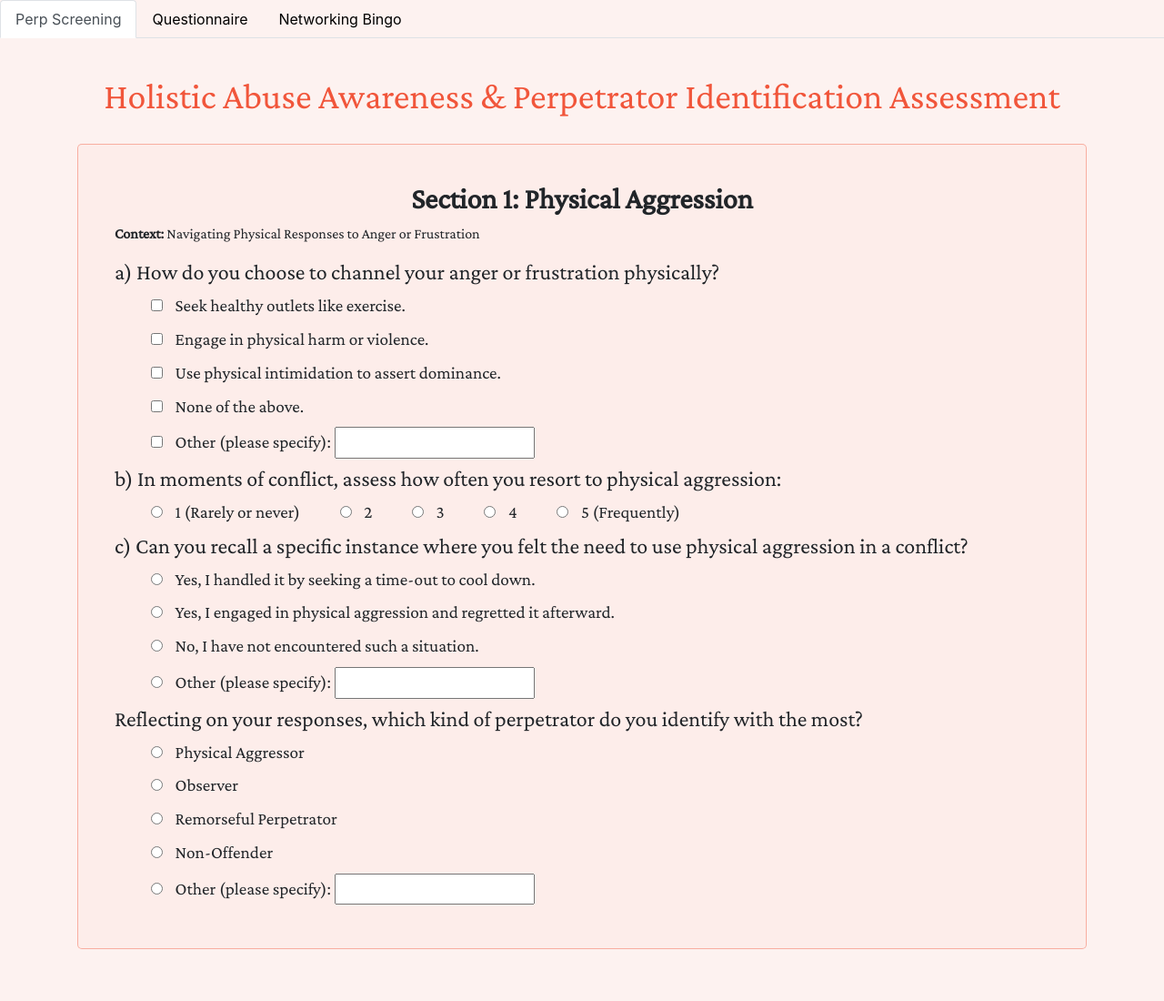
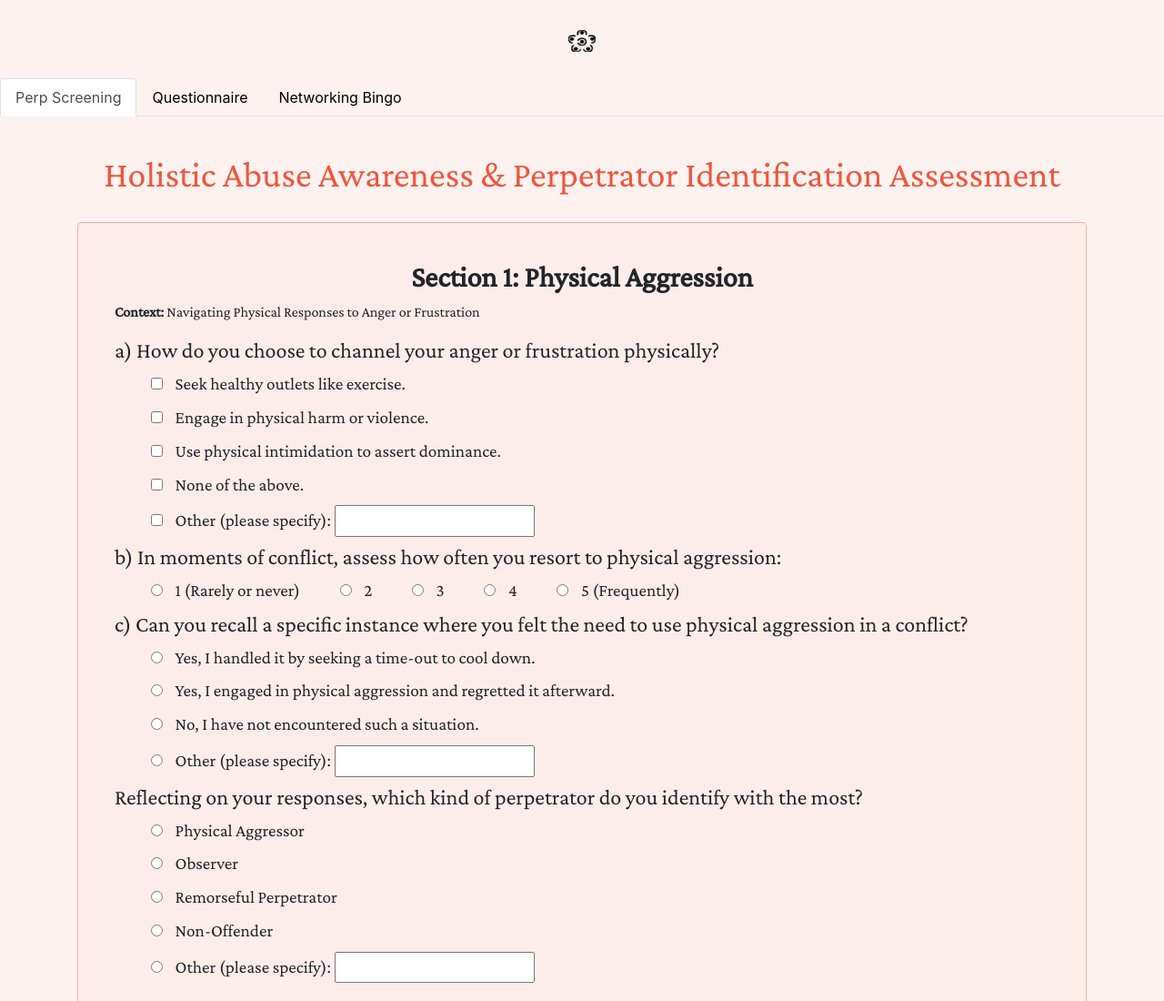
Before and after one commit to Natalies-Angels/love-and-fear, a website: page public/perpScreening.html in a window 1280 px wide. Shown: the top 1100 px of the page at 91% size. Drawn offline with nearby package versions, Linux system fonts and the light colour scheme.

Commit message:
touching up

```diff
--- a/public/perpScreening.html
+++ b/public/perpScreening.html
@@ -10,6 +10,13 @@
 
 </head>
 <body id="perp-body">
+    <nav class="navbar">
+        <div class="container">
+            <a class="navbar-brand" href="#">
+                <img src="logo.png" alt="Bootstrap" width="30" height="24" id="logo">
+            </a>
+        </div>
+    </nav>
     <ul class="nav nav-tabs">
         <li class="nav-item">
             <a class="nav-link active" href="perpScreening.html">Perp Screening</a>
--- a/public/perpScreeningStyle.css
+++ b/public/perpScreeningStyle.css
@@ -16,6 +16,15 @@ body {
     color: #f1563b;
 
 
+}
+.navbar {
+    position: relative;
+    margin-bottom: 20px;
+}
+#logo {
+    position: absolute;
+    left: 50%; /* Move to the center horizontally */
+    transform: translateX(-50%); /* Adjust for exact center */
 }
 .nav-link
 {
```
